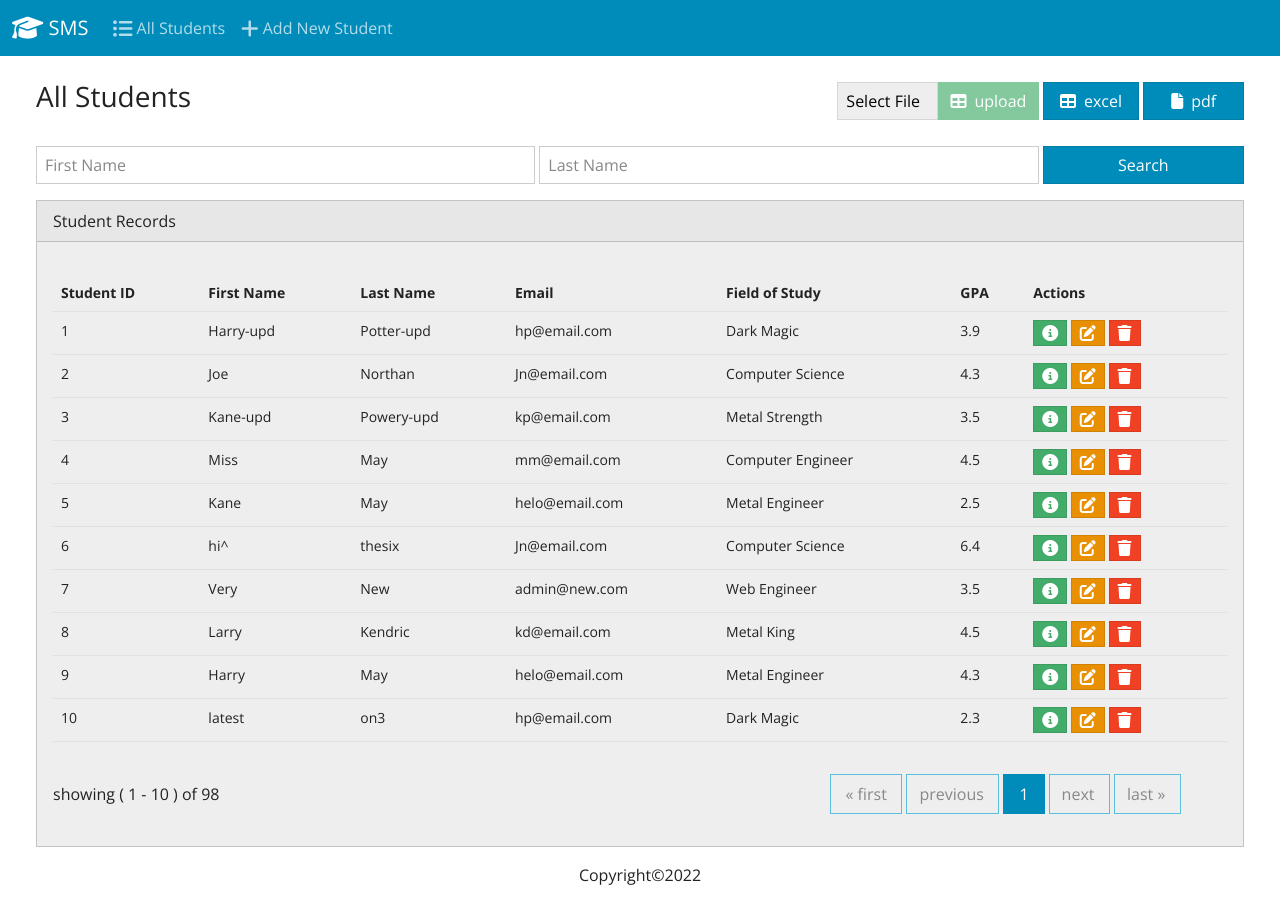
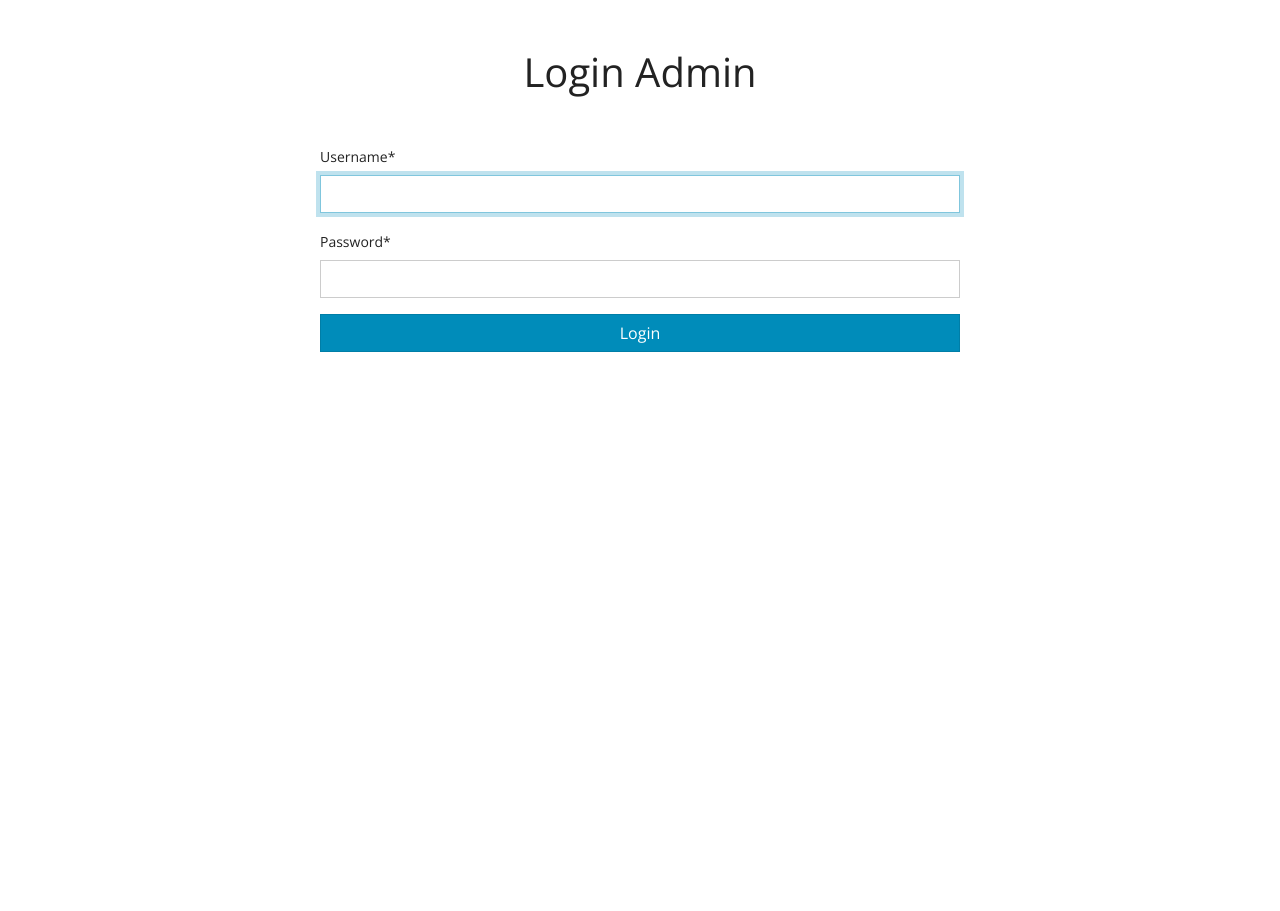
Before and after one commit to Mink-a/SMS, a Django app: page / in a window 1280 px wide. After the commit the page ends 352 px from the top, so only its background shows below. Run offline with Django 4.2, Linux system fonts and the light colour scheme; data comes from the database, SQL or seed files in the repository; both versions use the stored data as it was after the commit; some libraries are stand-ins or nearby versions.

Commit message:
login and logout

```diff
--- a/sms/urls.py
+++ b/sms/urls.py
@@ -1,22 +1,11 @@
-"""sms URL Configuration
-
-The `urlpatterns` list routes URLs to views. For more information please see:
-    https://docs.djangoproject.com/en/4.0/topics/http/urls/
-Examples:
-Function views
-    1. Add an import:  from my_app import views
-    2. Add a URL to urlpatterns:  path('', views.home, name='home')
-Class-based views
-    1. Add an import:  from other_app.views import Home
-    2. Add a URL to urlpatterns:  path('', Home.as_view(), name='home')
-Including another URLconf
-    1. Import the include() function: from django.urls import include, path
-    2. Add a URL to urlpatterns:  path('blog/', include('blog.urls'))
-"""
 from django.contrib import admin
 from django.urls import path, include
 
+from django.contrib.auth import views as auth_views
+
 urlpatterns = [
     path('admin/', admin.site.urls),
-    path('', include('students.urls'))
+    path('', include('students.urls')),
+    path('', auth_views.LoginView.as_view(redirect_authenticated_user=True), name='login'),
+    path('logout', auth_views.LogoutView.as_view(), name='logout'),
 ]
--- a/students/templates/students/base.html
+++ b/students/templates/students/base.html
@@ -44,6 +44,9 @@
               >
             </li>
           </ul>
+          <a class="btn btn-success" href="{% url 'logout' %}"
+                ><i class="fa-sharp fa-solid fa-plus fa-lg"></i>Logout</a
+              >
         </div>
       </div>
     </nav>
--- a/students/urls.py
+++ b/students/urls.py
@@ -2,7 +2,7 @@ from . import views
 from django.urls import path
 
 urlpatterns = [
-    path('', views.index, name='home'),
+    path('dashboard', views.index, name='home'),
     path('<int:id>', views.view_student, name='view_student'),
     path('add/', views.add, name='add_student'),
     path('update/<int:id>', views.update, name='update_student'),
--- a/students/views.py
+++ b/students/views.py
@@ -2,6 +2,7 @@ from django.http import HttpResponse
 from django.shortcuts import redirect, render
 from students.forms import StudentForm
 from django.db.models import Q
+from django.contrib.auth.decorators import login_required
 
 from students.models import Student
 from django.core.paginator import Paginator, EmptyPage, PageNotAnInteger
@@ -14,7 +15,7 @@ from tablib import Dataset
 
 # Create your views here.
 
-
+@login_required(login_url='login')
 def index(request):
     all_students = Student.objects.all()
     f = StudentFilter(request.GET, queryset=all_students)
@@ -37,7 +38,7 @@ def view_student(request, id):
     student = Student.objects.get(id=id)
     return redirect('home', {'student': student})
 
-
+@login_required(login_url='login')
 def add(request):
     if request.method == 'POST':
         form = StudentForm(request.POST)
@@ -65,6 +66,7 @@ def add(request):
         return render(request, 'students/addForm.html', {'form': form})
 
 
+@login_required(login_url='login')
 def update(request, id):
     if request.method == 'POST':
         student = Student.objects.get(id=id)
@@ -78,12 +80,14 @@ def update(request, id):
         return render(request, 'students/updateForm.html', {'form': form})
 
 
+@login_required(login_url='login')
 def delete_student(request, id):
     student = Student.objects.get(id=id)
     student.delete()
     return redirect('home')
 
 
+@login_required(login_url='login')
 def export(request):
     student_resource = StudentResource()
     f = StudentFilter(request.GET, queryset=Student.objects.all())
@@ -94,6 +98,7 @@ def export(request):
     return response
 
 
+@login_required(login_url='login')
 def upload(request):
     if request.method == 'POST':
         student_resource = StudentResource()
@@ -111,6 +116,7 @@ def upload(request):
     return redirect('home')
 
 
+@login_required(login_url='login')
 def print_to_pdf(req):
     template_name = "students/pdf.html"
     students = Student.objects.all()
--- /dev/null
+++ b/templates/registration/login.html
@@ -0,0 +1,20 @@
+{% load static %}
+<!DOCTYPE html>
+<html lang="en">
+  <head>
+    <meta charset="UTF-8" />
+    <meta http-equiv="X-UA-Compatible" content="IE=edge" />
+    <meta name="viewport" content="width=device-width, initial-scale=1.0" />
+    <link rel="stylesheet" href="{% static 'css/bootstrap.min.css' %}" />
+    <title>LoginSystem</title>
+  </head>
+  <body class="min-vh-100 d-flex align-items-center flex-column">
+  <h1 class="my-5">Login Admin</h1>
+    <form method="post" class="w-50">
+      {% csrf_token %}
+      {% load crispy_forms_tags %}
+      {{ form | crispy }}
+      <input class="btn btn-primary w-100" type="submit" value="Login" />
+    </form>
+  </body>
+</html>
```
Also changed, not shown: sms/settings.py (+6 -1 lines), db.sqlite3.
